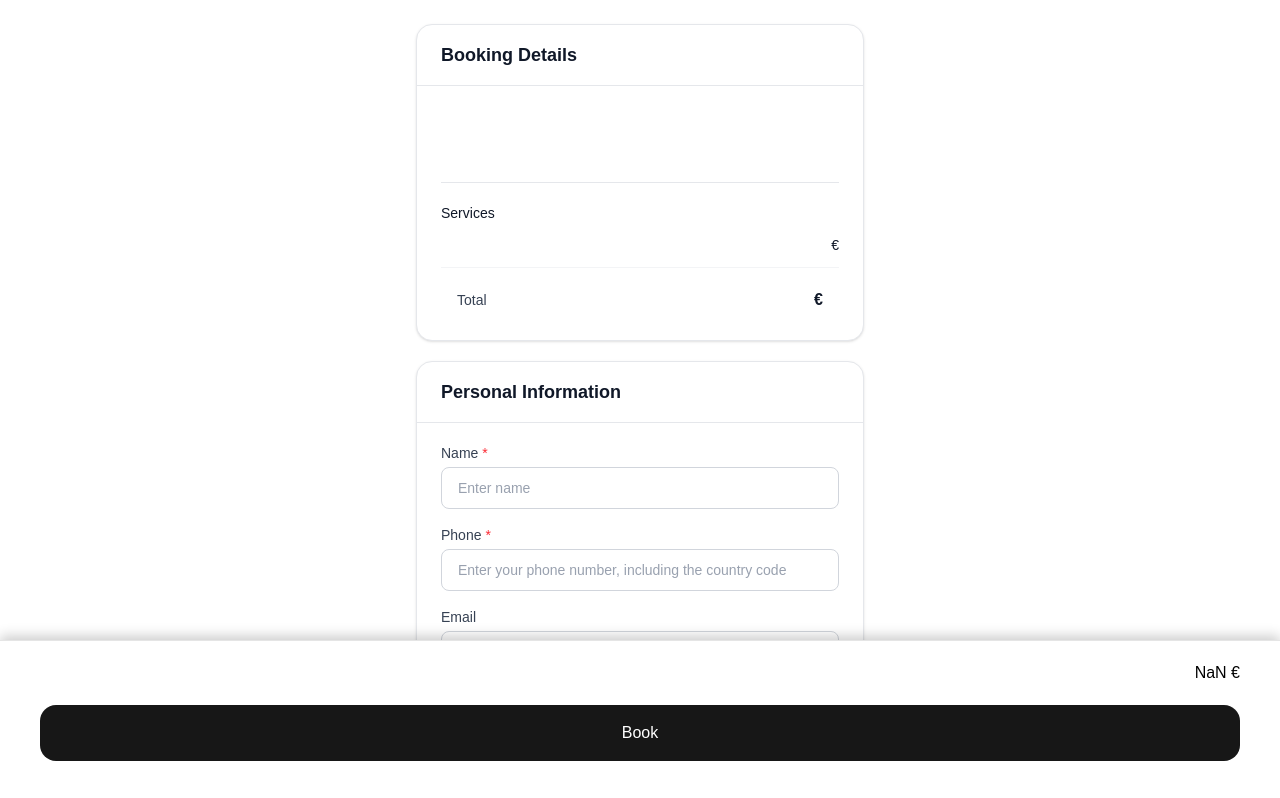
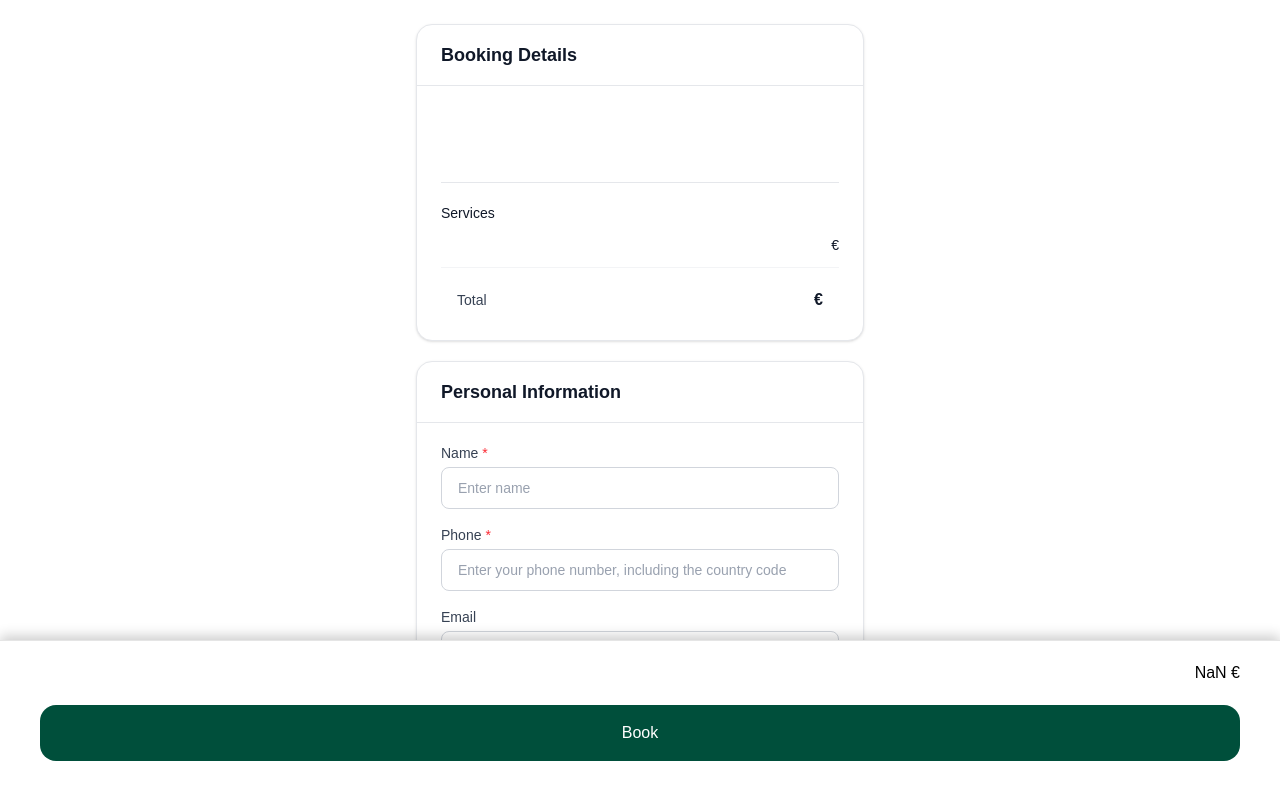
Before and after one commit to MartinsP9/booking-system, a Next.js app: page /overview in a window 1280 px wide. Shown: the top 798 px of the page. Built offline with nearby package versions, Linux system fonts and the light colour scheme.

Commit message:
small styling changes to footer, footer button, service card components.

```diff
--- a/components/Footer.tsx
+++ b/components/Footer.tsx
@@ -29,8 +29,8 @@ const Footer = ({ serviceId = "", personId = "", date = "", time = "" }: FooterS
     const [serviceHours, serviceMinutes] = timeFormatter(serviceTimeRaw);
 
     const getNextPage: Record<string, [string, string]> = {
-        "/service": [`/staff?selectedId=${serviceId}`, "To Staff"],
-        "/staff": [`/date?selectedId=${serviceId}&personId=${personId}`, "To Date"],
+        "/service": [`/staff?selectedId=${serviceId}`, "Continue"],
+        "/staff": [`/date?selectedId=${serviceId}&personId=${personId}`, "Select Date and Time"],
         "/date": [`/overview?selectedId=${serviceId}&personId=${personId}&date=${date}&time=${time}`, "To Overview"],
         "/overview": [`/`, "Book"],
     };
--- a/components/FooterButton.tsx
+++ b/components/FooterButton.tsx
@@ -3,7 +3,14 @@ import { FooterButtonProps } from "@/lib/types";
 
 const FooterButton = ({ linkTo, contentButton }: FooterButtonProps) => {
     return (
-        <Link className="flex items-center justify-center h-10 mx-10 py-7 gap-2 bg-neutral-900 rounded-2xl text-white" href={linkTo}>
+        <Link
+            className="
+            flex items-center justify-center h-10 mx-10 py-7 gap-2 bg-emerald-900 rounded-2xl text-white
+            hover:bg-emerald-950 hover:scale-98
+            transition duration-200
+            "
+            href={linkTo}
+        >
             {contentButton}
         </Link>
     );
--- a/components/ServiceCard.tsx
+++ b/components/ServiceCard.tsx
@@ -25,7 +25,7 @@ const ServiceCard = ({ onCardClick, title, image, imagealt, text, price, isActiv
         <div
             className={`max-w-380px bg-white rounded-2xl shadow-md overflow-hidden mx-5 flex flex-col
                 transition-all duration-200 transform cursor-pointer
-                ${isActive ? "border-2 border-green-500 scale-97" : "border-2 border-neutral-transparent scale-95"}`}
+                ${isActive ? "border-2 border-emerald-500 scale-97" : "border-2 border-white scale-95"}`}
             onClick={onCardClick}
         >
             <div className="w-full h-48 bg-neutral-100 flex items-center justify-center">
```
